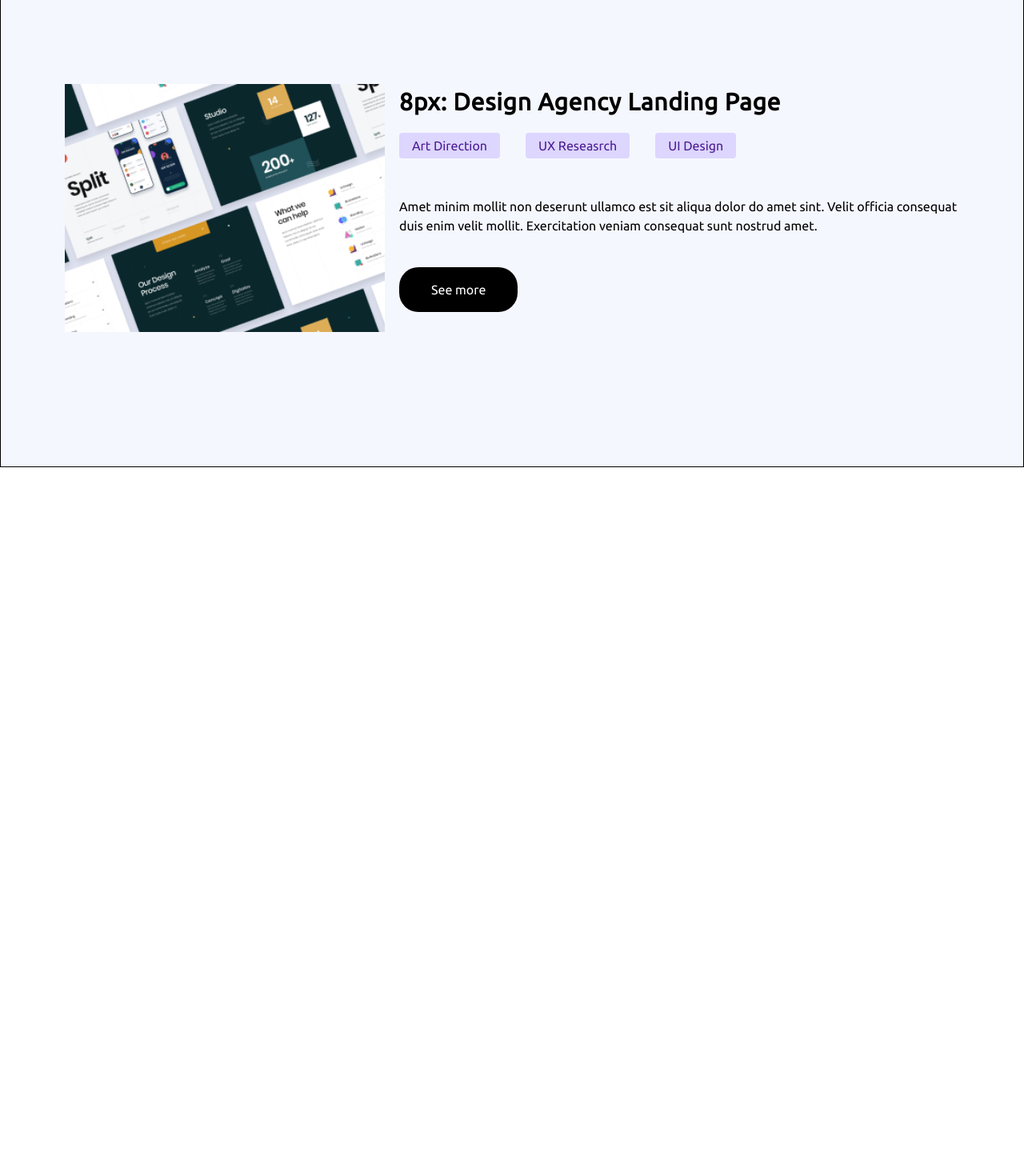
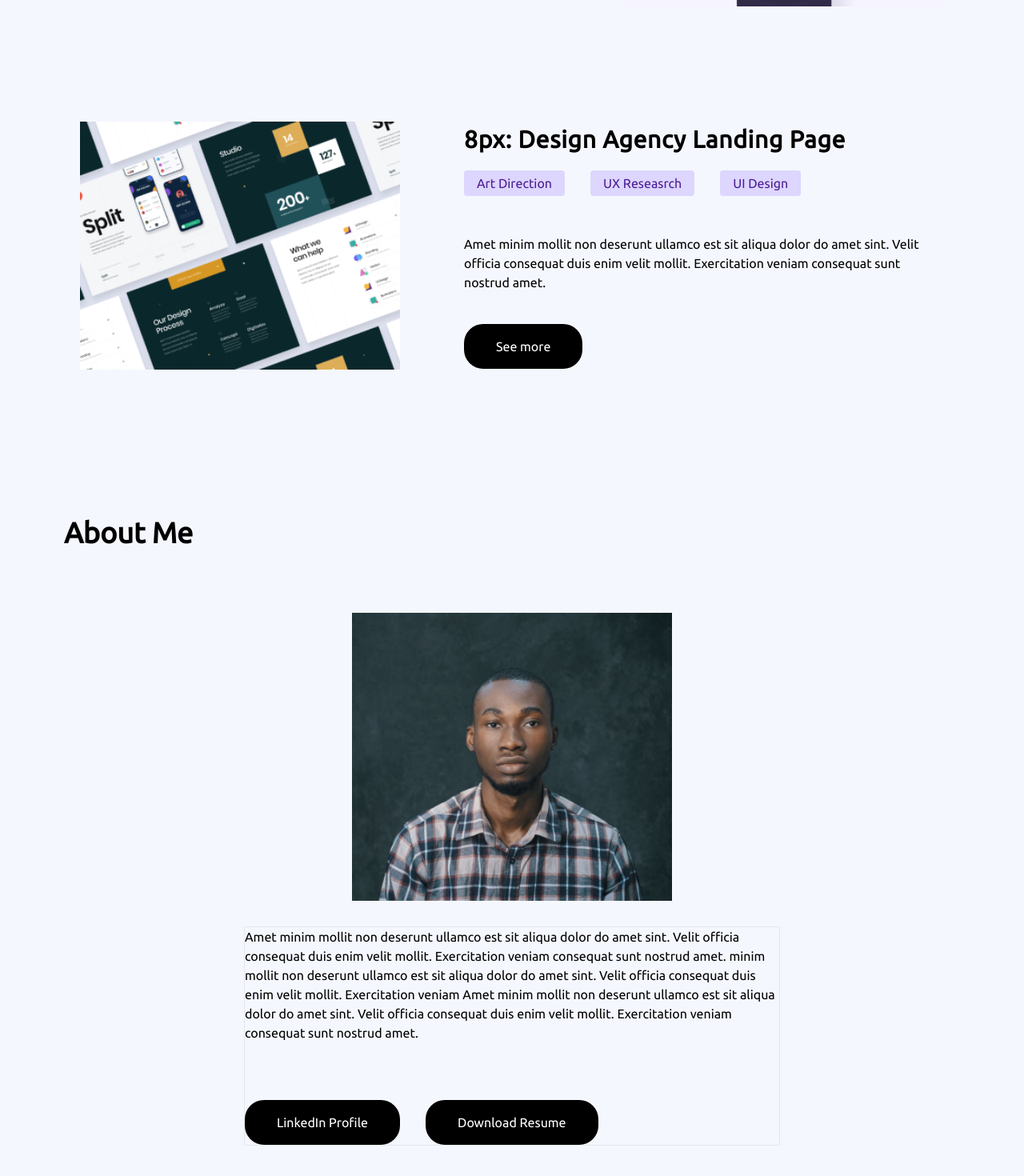
Before and after one commit to ozo-vehe/ayeni, a Vue app: page / in a window 1280 px wide. Shown: the part 2026-3496 px from the top of the page at 80% size. Before the commit the page ends 2610 px from the top, so only its background shows below. Built offline with nearby package versions, Linux system fonts and the light colour scheme.

Commit message:
added about page

```diff
--- a/src/App.vue
+++ b/src/App.vue
@@ -1,12 +1,14 @@
 <script setup>
 import LandingPage from './pages/LandingPage.vue';
 import ProjectsPage from './pages/ProjectsPage.vue';
+import AboutPage from './pages/AboutPage.vue';
 </script>
 
 <template>
   <main class="min-h-screen">
     <LandingPage />
     <ProjectsPage />
+    <AboutPage />
   </main>
 </template>
 
--- a/src/components/Project.vue
+++ b/src/components/Project.vue
@@ -7,11 +7,11 @@
 </script>
 
 <template>
-  <main class="flex justify-between flex-wrap">
+  <main class="flex justify-center gap-20 flex-wrap">
     <div class="projectImage w-400" :class="order">
       <img class="w-full" :src="project.image" :alt="project.name">
     </div>
-    <div class="projectInfo w-700">
+    <div class="projectInfo w-600">
       <h1 class="text-3xl font-bold tracking-wide leading-normal">{{ project.name }}</h1>
       <div class="projectTags flex gap-x-8 my-4">
         <p class="bg-violet-200 px-4 py-1 rounded" v-for="tag in project.tags">
--- /dev/null
+++ b/src/pages/AboutPage.vue
@@ -0,0 +1,30 @@
+<script setup>
+  import about from "../assets/images/aboutme.png";
+  import Button from "../components/Button.vue";
+
+</script>
+
+<template>
+  <main class="px-20 bg-bg-color">
+    <h1 class="font-bold text-4xl">About Me</h1>
+    <div class="mt-20 pb-16 flex justify-center flex-wrap gap-x-16 gap-y-8 items-start">
+      <div class="w-400 overflow-hidden about-image">
+        <img class="w-full" :src="about" alt="Profile Picture">
+      </div>
+      <div class="w-670 border">
+        <p>
+          Amet minim mollit non deserunt ullamco est sit aliqua dolor do amet sint. Velit officia
+          consequat duis enim velit mollit. Exercitation veniam consequat sunt nostrud amet.
+          minim mollit non deserunt ullamco est sit aliqua dolor do amet sint. Velit officia
+          consequat duis enim velit mollit. Exercitation veniam Amet minim mollit non deserunt
+          ullamco est sit aliqua dolor do amet sint. Velit officia consequat duis enim velit mollit.
+          Exercitation veniam consequat sunt nostrud amet.
+        </p>
+        <div class="mt-8">
+          <Button class="mr-8" text="LinkedIn Profile" link="#" />
+          <Button text="Download Resume" link="#" />
+        </div>
+      </div>
+    </div>
+  </main>
+</template>
--- a/src/pages/LandingPage.vue
+++ b/src/pages/LandingPage.vue
@@ -12,7 +12,7 @@ defineProps({
   <main class="landingPage">
     <NavBar name="obatobi"/>
     <div class="relative w-full min-h-screen box-border px-20 min-h-100 flex flex-wrap justify-center items-center gap-40">
-      <div class="w-500">
+      <div class="w-800">
         <h1 class="mb-4 leading-normal text-dark text-5xl font-bold">
           Designing brands &amp; products for <br/>
           audacious businesses.
--- a/src/pages/ProjectsPage.vue
+++ b/src/pages/ProjectsPage.vue
@@ -46,13 +46,13 @@
 </script>
 
 <template>
-  <main class="bg-bg-color w-full border border-black px-20 py-10">
+  <main class="bg-bg-color w-full px-20 py-10">
     <h1 class="font-bold text-4xl mb-6">Projects</h1>
     <div class="links flex gap-x-8 capitalize">
       <a href="#">product design</a>
-      <a href="#"> brand design</a>
+      <a href="#">brand design</a>
     </div>
-    <div class="w-full my-32" v-for="project in projects" :key="project.id">
+    <div class="w-full my-36" v-for="project in projects" :key="project.id">
       <template v-if="project.id % 2 !== 0">
         <Project order="order-1" :project="project" />
       </template>
--- a/tailwind.config.js
+++ b/tailwind.config.js
@@ -13,6 +13,9 @@ module.exports = {
         "400": "400px",
         "500": "500px",
         "600": "600px",
+        "650": "650px",
+        "660": "660px",
+        "670": "670px",
         "700": "700px",
       },
       colors: {
```
